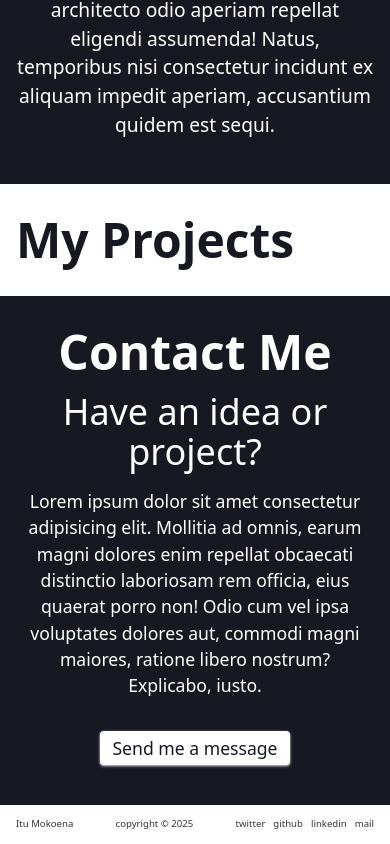
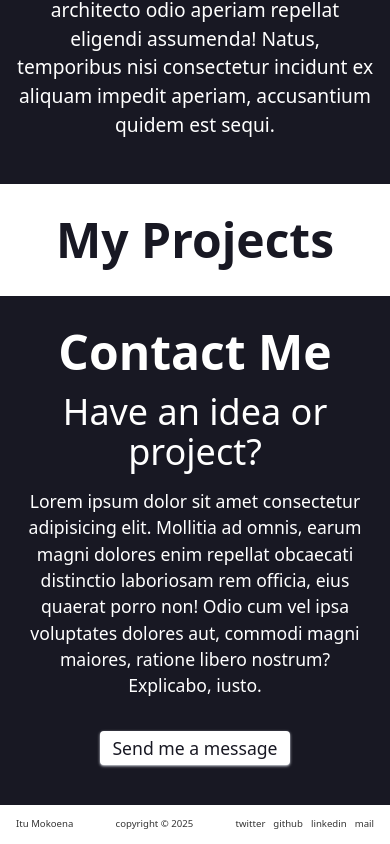
Before and after one commit to lsd1code/Itu_portfolio, a React (Vite) app: page / in a window 390 px wide. Shown: the part 1547-2391 px from the top of the page. Built offline with nearby package versions, Linux system fonts and the light colour scheme; a web font is replaced by a local one.

Commit message:
CHORE: fix text alignment and responsiveness

```diff
--- a/src/Portfolio/Portfolio.jsx
+++ b/src/Portfolio/Portfolio.jsx
@@ -1,7 +1,7 @@
 const Portfolio = () => {
   return (
     <div id="portfolio" className="md:h-dvh p-[16px] md:px-[80px] text-[#181823]">
-      <h1 className="font-bold text-5xl py-4">My Projects</h1>
+      <h1 className="text-center md:text-left font-bold text-5xl py-4">My Projects</h1>
     </div>
   )
 }
```
